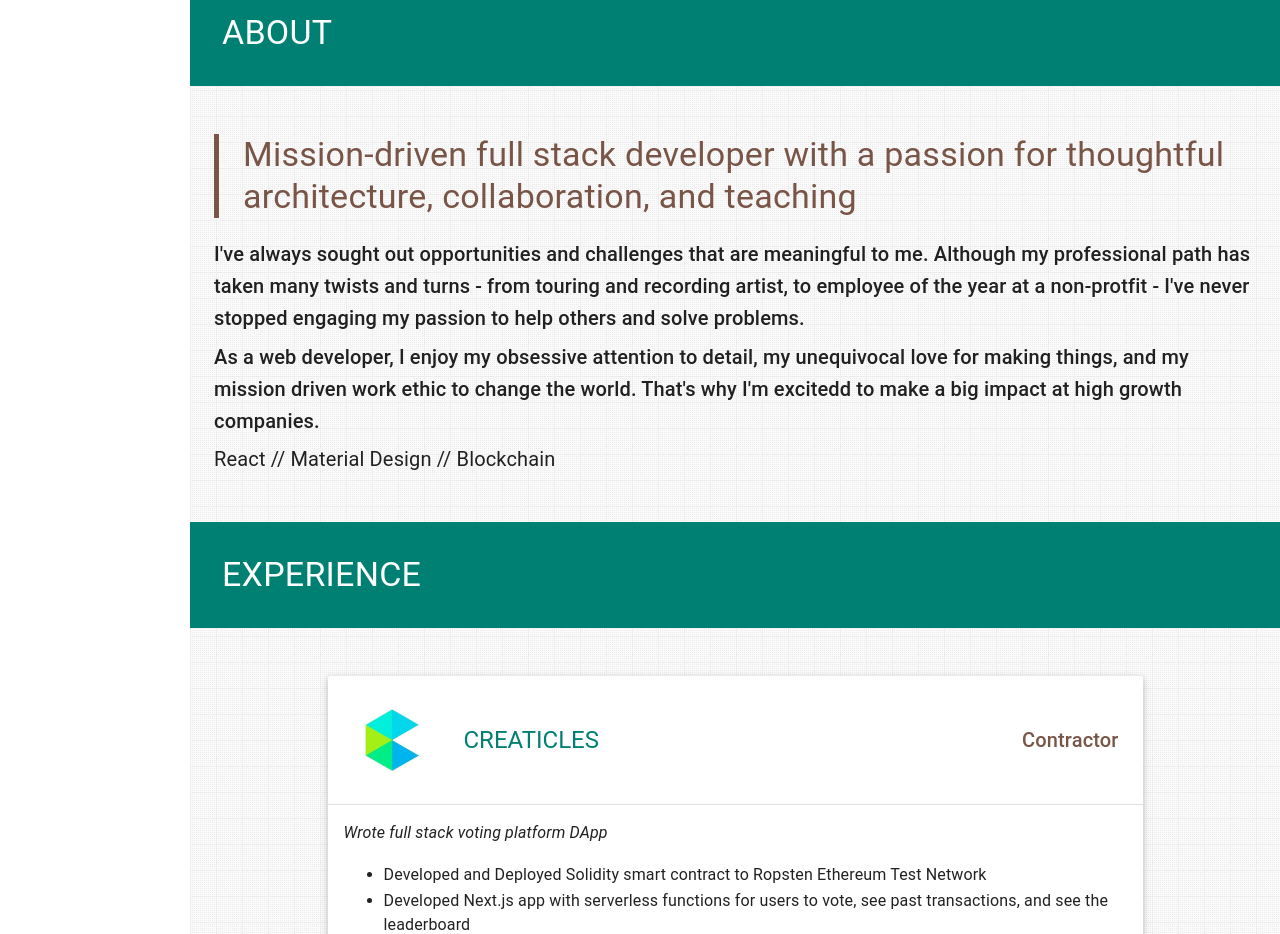
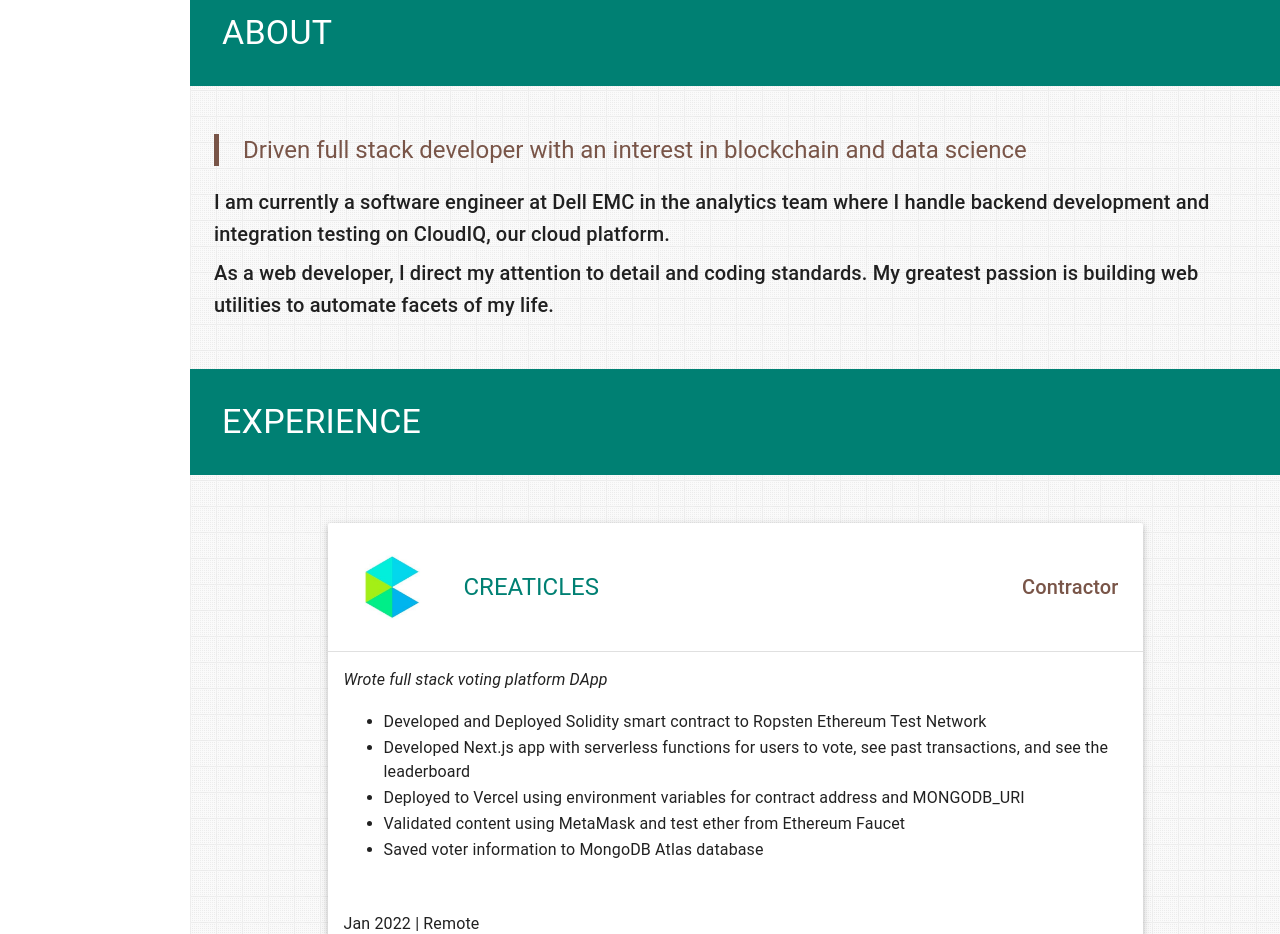
Before and after one commit to Borghese-Gladiator/react-material-ui-portfolio, a React (Create React App) app: page / in a window 1280 px wide. Shown: the part 820-1754 px from the top of the page. Built offline with nearby package versions, Linux system fonts and the light colour scheme.

Commit message:
Update text

```diff
--- a/src/components/sections/About.jsx
+++ b/src/components/sections/About.jsx
@@ -16,19 +16,26 @@ export default function About() {
   return (
     <Container>
       <StyledBlockquote>
-        <Typography variant="h4" color="secondary">Mission-driven full stack developer with a passion for thoughtful architecture, collaboration, and teaching</Typography>
+        <Typography variant="h5" color="secondary">
+          Driven full stack developer with an interest in blockchain and data science
+        </Typography>
       </StyledBlockquote>
       <Typography variant="h6" gutterBottom>
-        I've always sought out opportunities and challenges that are meaningful to me. Although my professional path has taken many twists and turns - from touring and recording artist, to employee of the year at a non-protfit - I've never stopped engaging my passion to help others and solve problems.
+        I am currently a software engineer at Dell EMC in the analytics team where I handle backend development and integration testing on CloudIQ, our cloud platform.
       </Typography>
       <Typography variant="h6" gutterBottom>
-        As a web developer, I enjoy my obsessive attention to detail, my unequivocal love for making things, and my mission driven work ethic to change the world. That's why I'm excitedd to make a big impact at high growth companies.
-      </Typography>
-      <Typography>
-        {interests.map((val, idx) => {
-          return <StyledSpan key={`interests_${idx}`}>{(idx ? ' // ' : '') + val}</StyledSpan>
-        })}
+        As a web developer, I direct my attention to detail and coding standards. My greatest passion is building web utilities to automate facets of my life.
       </Typography>
     </Container>
   )
 }
+/*
+Mission-driven full stack developer with a passion for thoughtful architecture, collaboration, and teaching
+I've always sought out opportunities and challenges that are meaningful to me. Although my professional path has taken many twists and turns - from touring and recording artist, to employee of the year at a non-protfit - I've never stopped engaging my passion to help others and solve problems.
+As a web developer, I enjoy my obsessive attention to detail, my unequivocal love for making things, and my mission driven work ethic to change the world. That's why I'm excitedd to make a big impact at high growth companies.
+<Typography>
+  {interests.map((val, idx) => {
+    return <StyledSpan key={`interests_${idx}`}>{(idx ? ' // ' : '') + val}</StyledSpan>
+  })}
+</Typography>
+*/
```
